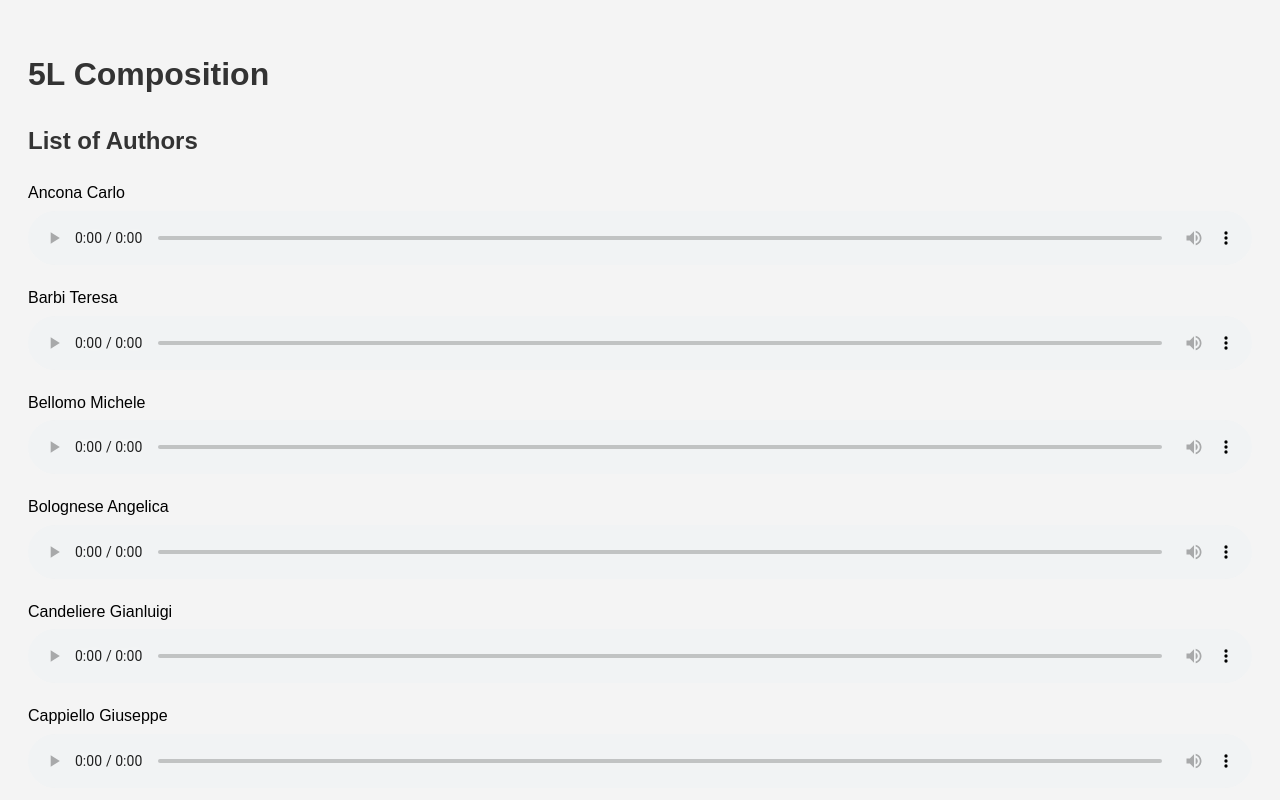
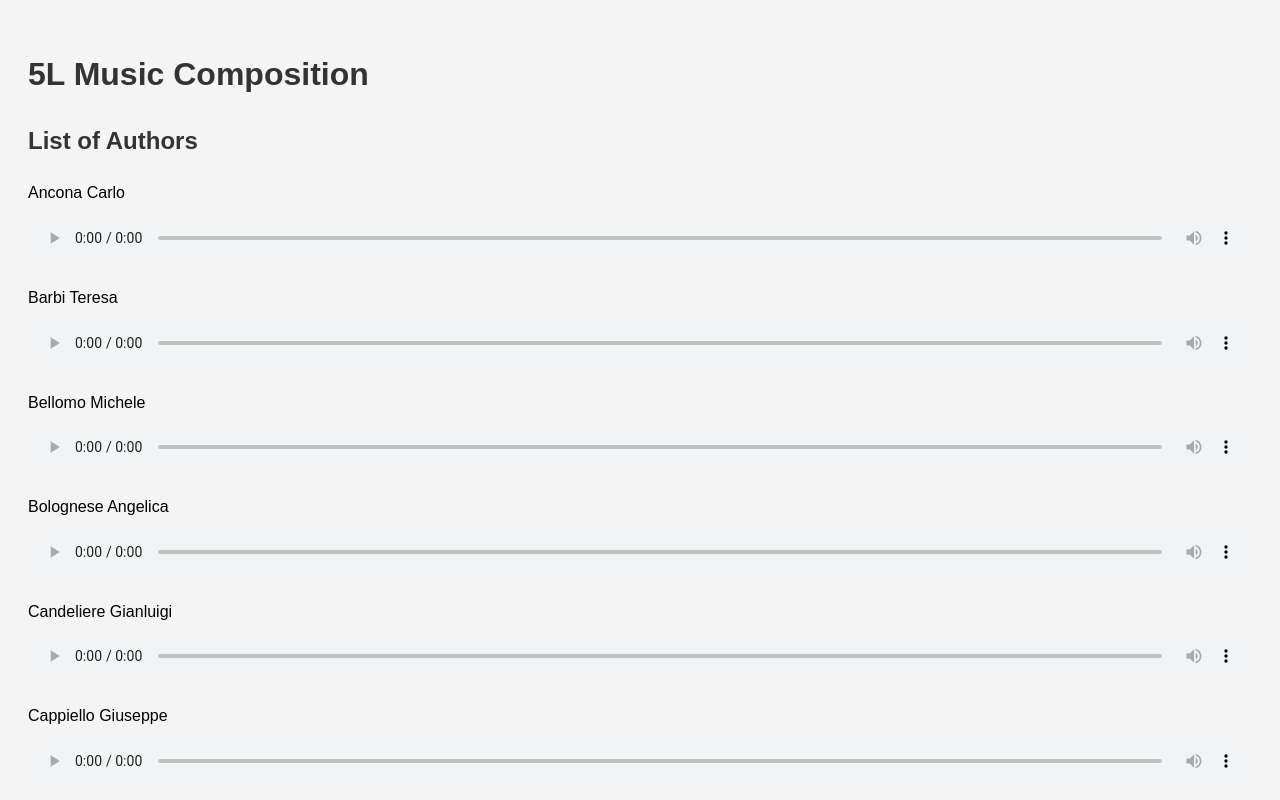
Before and after one commit to TomasSand/5L, a plain HTML site: page index.html in a window 1280 px wide. Shown: the top 800 px of the page. Drawn offline with Linux system fonts and the light colour scheme.

Commit message:
Update index.html

```diff
--- a/index.html
+++ b/index.html
@@ -29,7 +29,7 @@
     </style>
 </head>
 <body>
-    <h1>5L Composition</h1>
+    <h1>5L Music Composition</h1>
     <h2>List of Authors</h2>
     <ul>
         <li>Ancona Carlo
```
